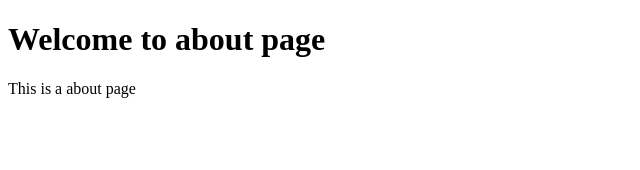
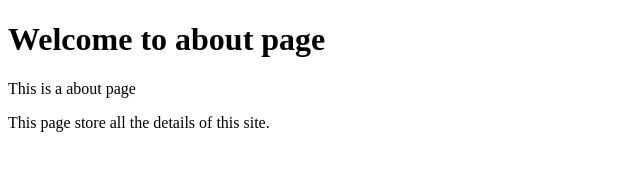
Before and after one commit to Souvikdey1998/git-learning, a plain HTML site: page about.html in a window 1280 px wide. Shown: the whole page, without its empty margins (0-640 px from the left). Drawn offline with Linux system fonts and the light colour scheme.

Commit message:
about changed second

```diff
--- a/about.html
+++ b/about.html
@@ -9,5 +9,6 @@
 <body>
     <h1>Welcome to about page</h1>
     <p>This is a about page</p>
+    <p>This page store all the details of this site.</p>
 </body>
 </html>
```
